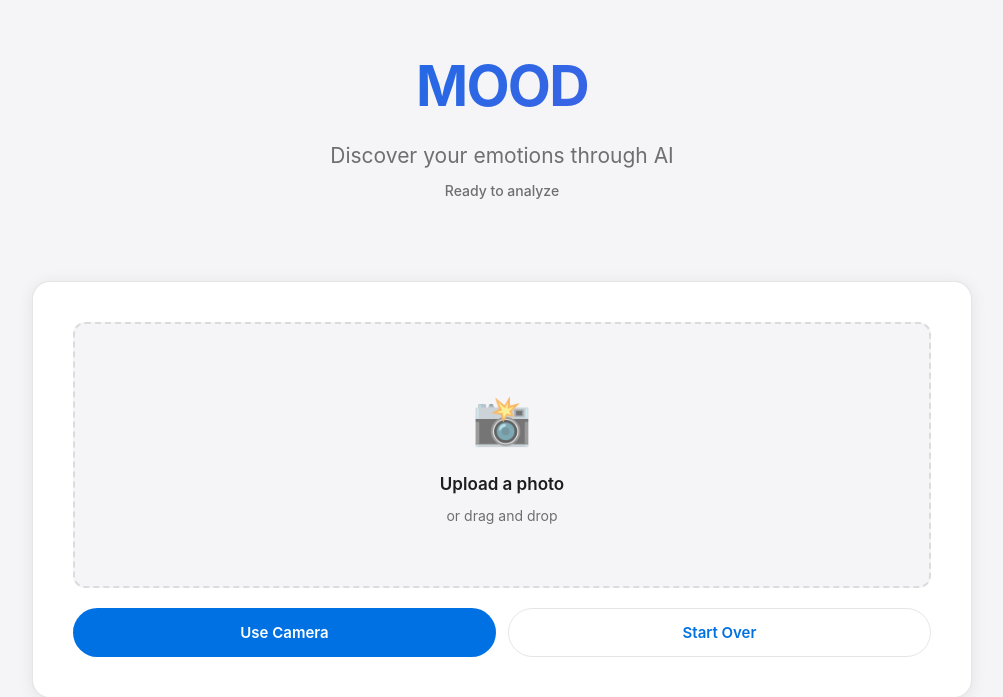
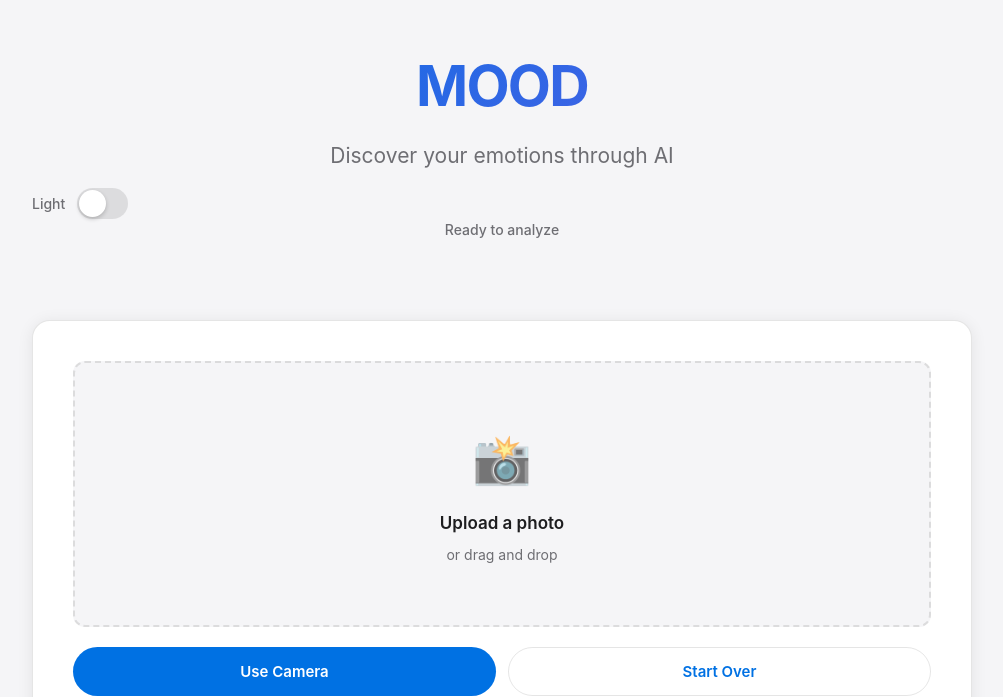
Before and after one commit to hardik0604/Mood-Detector, a Flask app: page / in a window 1280 px wide. Shown: the top 697 px of the page, without its empty margins (138-1141 px from the left). Run offline with Flask 3, Linux system fonts and the light colour scheme.

Commit message:
Add manual light/dark mode toggle with localStorage persistence

```diff
--- a/mood_detector_web/templates/index.html
+++ b/mood_detector_web/templates/index.html
@@ -89,6 +89,77 @@
             font-size: 14px;
             color: var(--text-secondary);
             font-weight: 500;
+        }
+
+        /* THEME TOGGLE */
+        .theme-toggle {
+            display: flex;
+            align-items: center;
+            gap: 12px;
+            margin-top: 16px;
+        }
+
+        .toggle-btn {
+            position: relative;
+            width: 51px;
+            height: 31px;
+            background: var(--border);
+            border-radius: 31px;
+            cursor: pointer;
+            transition: background 0.3s ease;
+            border: none;
+            padding: 0;
+        }
+
+        .toggle-btn::before {
+            content: '';
+            position: absolute;
+            top: 2px;
+            left: 2px;
+            width: 27px;
+            height: 27px;
+            background: white;
+            border-radius: 50%;
+            transition: transform 0.3s cubic-bezier(0.4, 0, 0.2, 1);
+            box-shadow: 0 2px 4px rgba(0, 0, 0, 0.2);
+        }
+
+        body.dark-mode .toggle-btn {
+            background: var(--accent);
+        }
+
+        body.dark-mode .toggle-btn::before {
+            transform: translateX(20px);
+        }
+
+        .toggle-label {
+            font-size: 14px;
+            color: var(--text-secondary);
+            font-weight: 500;
+        }
+
+        /* DARK MODE THEME */
+        body.dark-mode {
+            --bg: #000000;
+            --text: #f5f5f7;
+            --text-secondary: #86868b;
+            --card-bg: #1d1d1f;
+            --accent: #0a84ff;
+            --accent-hover: #409cff;
+            --border: rgba(255, 255, 255, 0.15);
+            --shadow: 0 2px 16px rgba(0, 0, 0, 0.4);
+            --shadow-lg: 0 4px 32px rgba(0, 0, 0, 0.6);
+        }
+
+        /* SMOOTH TRANSITIONS */
+        body {
+            transition: background-color 0.3s ease, color 0.3s ease;
+        }
+
+        .card,
+        .upload-area,
+        .btn-secondary {
+            transition: all 0.3s ease;
         }
 
         /* MAIN */
@@ -455,6 +526,10 @@
         <header>
             <h1 class="logo">MOOD</h1>
             <p class="tagline">Discover your emotions through AI</p>
+            <div class="theme-toggle">
+                <span class="toggle-label" id="themeLabel">Light</span>
+                <button class="toggle-btn" id="themeToggle" aria-label="Toggle theme"></button>
+            </div>
             <p class="status" id="status">Ready to analyze</p>
         </header>
 
@@ -533,6 +608,22 @@
         const confidence = $('confidence');
         const musicSection = $('musicSection');
         const songList = $('songList');
+        const themeToggle = $('themeToggle');
+        const themeLabel = $('themeLabel');
+
+        // Theme Toggle
+        const savedTheme = localStorage.getItem('theme');
+        if (savedTheme === 'dark') {
+            document.body.classList.add('dark-mode');
+            themeLabel.textContent = 'Dark';
+        }
+
+        themeToggle.onclick = () => {
+            document.body.classList.toggle('dark-mode');
+            const isDark = document.body.classList.contains('dark-mode');
+            themeLabel.textContent = isDark ? 'Dark' : 'Light';
+            localStorage.setItem('theme', isDark ? 'dark' : 'light');
+        };
 
         const setLoading = v => {
             loader.classList.toggle('active', v);
```
